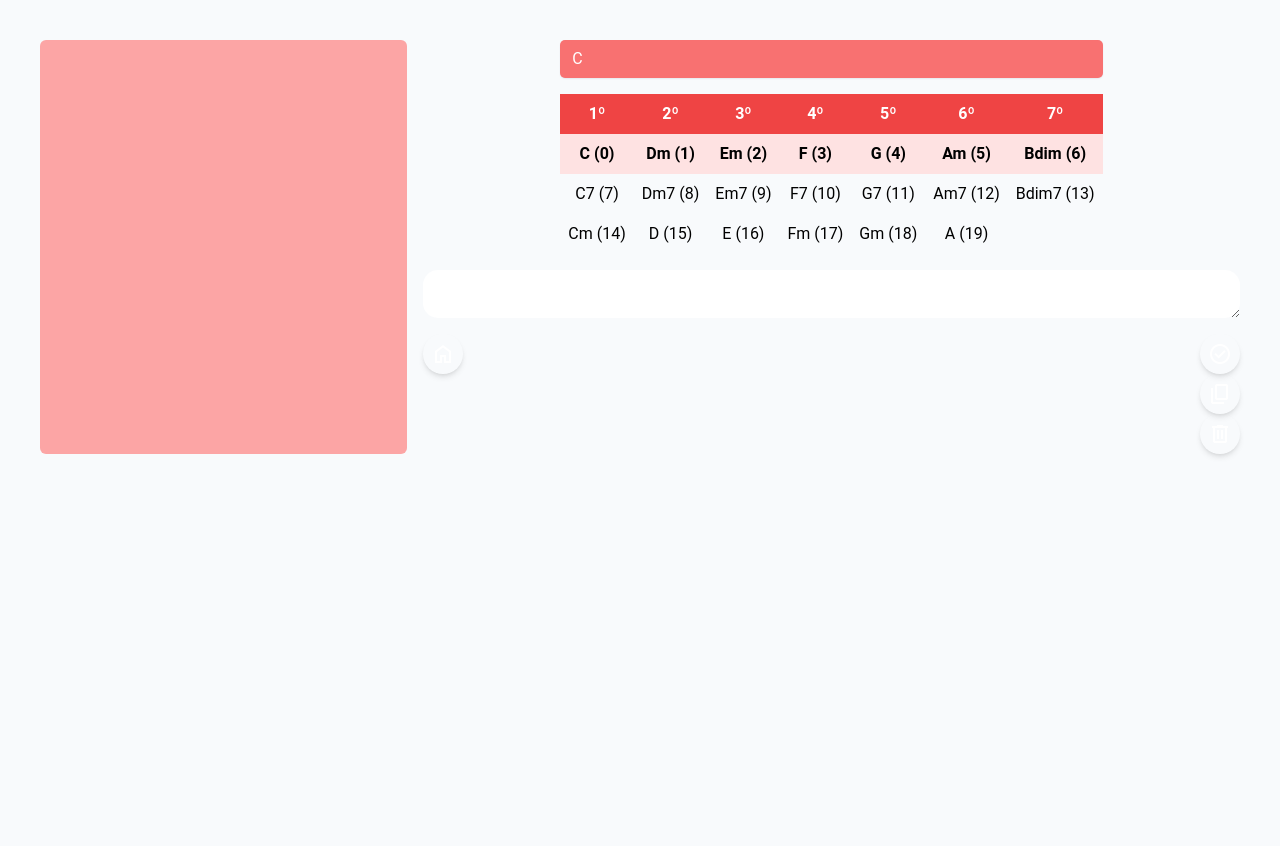
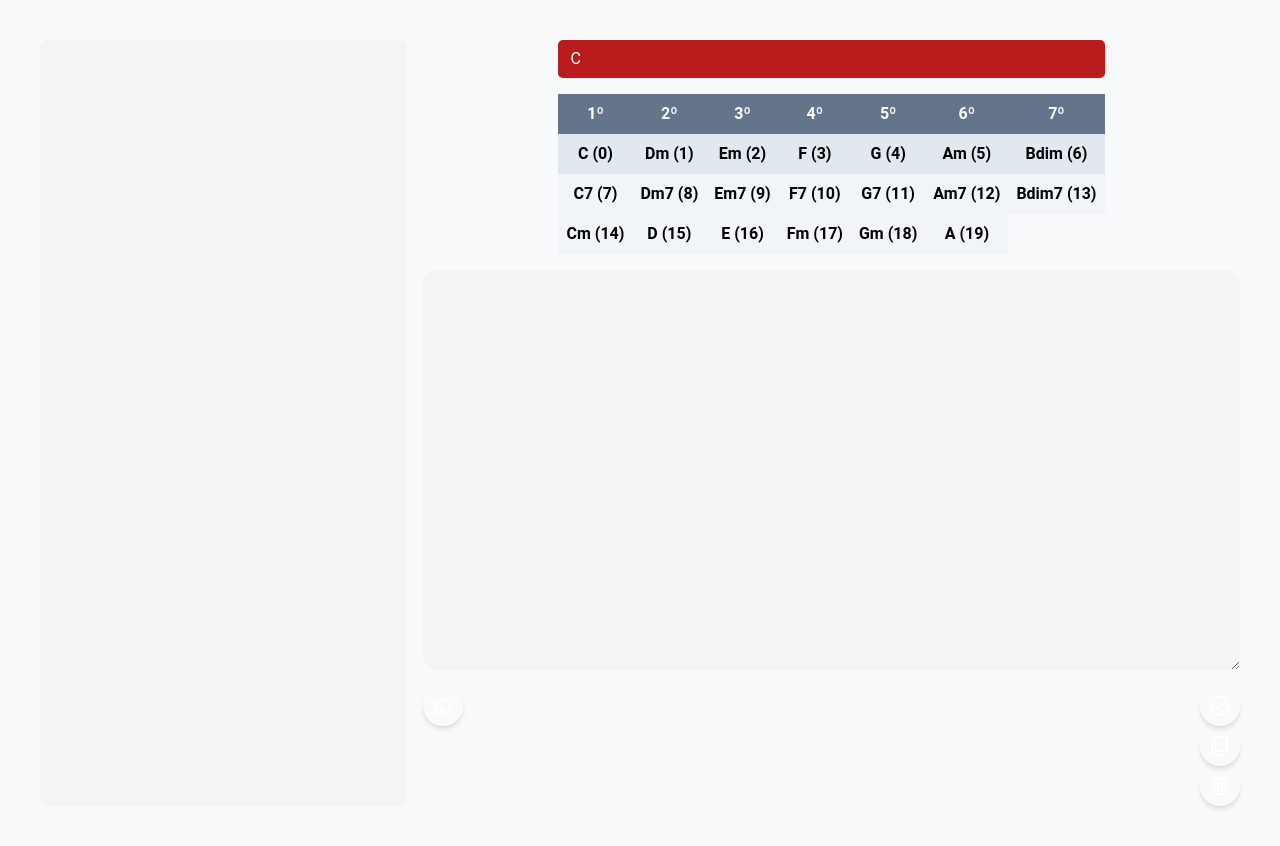
Before and after one commit to thiago-silva-santos/gospeltune, a Nuxt app: page /edit in a window 1280 px wide. Before the commit the page ends 800 px from the top, so only its background shows below. Built offline with nearby package versions, Linux system fonts and the light colour scheme.

Commit message:
Ajustes na tela inicial

```diff
--- a/components/AddSong.vue
+++ b/components/AddSong.vue
@@ -25,6 +25,7 @@
 <script>
 
 import corinhos from '../assets/corinhos.json'
+import { readFile, writeFile } from 'fs/promises'
 export default {
      props: {
           cifra: {
@@ -46,12 +47,18 @@ export default {
           enviar() {
                this.song.cifra = this.cifra
                const objetoComIdExiste = corinhos.some(objeto => objeto.id === this.id);
-               if(objetoComIdExiste) {
+               if (objetoComIdExiste) {
                     alert('id já existe')
                } else {
                     corinhos.push(this.song)
                }
           }
+     },
+     async mounted() {
+          const caminhoArquivo = join(this.$config.staticDir, 'dados.json');
+          const conteudoArquivo = await readFile(caminhoArquivo, 'utf-8');
+          this.objetos = JSON.parse(conteudoArquivo);
+
      }
 }
 </script>
@@ -61,6 +68,6 @@ export default {
 }
 
 input {
-     @apply bg-gray-200 appearance-none border-2 border-gray-200 rounded w-full py-2 px-4 text-gray-700 leading-tight  focus:bg-white;
+     @apply bg-gray-200 appearance-none border-2 border-gray-200 rounded w-full py-2 px-4 text-gray-700 leading-tight focus:bg-white;
 }
 </style>
--- a/components/CampoHarmonico.vue
+++ b/components/CampoHarmonico.vue
@@ -19,17 +19,17 @@
                <tbody>
                     <tr>
                          <td v-for="acorde in primeirosAcordes" :key="acorde.grau">
-                              {{ acorde.notacao }} ({{ acorde.grau }})
+                              <span class="text-red-700"> {{ acorde.notacao }} </span> ({{ acorde.grau }})
                          </td>
                     </tr>
                     <tr>
                          <td v-for="acorde in demaisAcordes" :key="acorde.grau">
-                              {{ acorde.notacao }} ({{ acorde.grau }})
+                              <span class="text-red-700"> {{ acorde.notacao }} </span> ({{ acorde.grau }})
                          </td>
                     </tr>
                     <tr>
                          <td v-for="acorde in outrosAcordes" :key="acorde.grau">
-                              {{ acorde.notacao }} ({{ acorde.grau }})
+                              <span class="text-red-700"> {{ acorde.notacao }} </span> ({{ acorde.grau }})
                          </td>
                     </tr>
                </tbody>
@@ -107,7 +107,6 @@ export default {
           },
           outrosAcordes() {
                return this.acordesFiltrados[0].acordes.slice(14)
-
           }
      },
      methods: {
@@ -137,11 +136,17 @@ td {
 }
 
 th {
-     @apply bg-red-500 text-white;
+     @apply bg-slate-500 text-white;
 }
 
 tr:nth-child(1) {
-    @apply bg-red-100 font-semibold
+    @apply bg-slate-200 font-semibold
+}
+tr:nth-child(2) {
+    @apply bg-slate-100 font-semibold
+}
+tr:nth-child(3) {
+    @apply bg-slate-100 font-semibold
 }
 
 select {
@@ -155,12 +160,12 @@ select {
      font-family: inherit;
      font-size: 16px;
      transition: all 150ms ease;
-     @apply mb-4 bg-red-400 text-white;
+     @apply mb-4 bg-red-700 text-white;
      outline: none;
 
 }
 
 option {
-     @apply bg-red-50 text-slate-900
+     @apply bg-slate-100 text-slate-900
 }
 </style>
--- a/components/InputSearch.vue
+++ b/components/InputSearch.vue
@@ -25,6 +25,7 @@ export default {
 
 <style scoped>
 .input_search {
-  @apply bg-gray-200 appearance-none border-2 border-gray-200 rounded w-full py-2 px-4 text-gray-700 leading-tight focus:outline-none focus:bg-white focus:border-purple-500;
+  @apply bg-gray-200 appearance-none border-2 border-gray-200 rounded w-full py-2 px-4 text-gray-700 leading-tight focus:outline-none focus:bg-white focus:border-slate-400;
 }
+
 </style>
--- a/components/SongsCards.vue
+++ b/components/SongsCards.vue
@@ -1,13 +1,10 @@
 <template>
   <div>
-    <section class=" py-10">
-      <!-- Card Grid -->
-
+    <section class=" py-10" v-if="hasItems">
       <div
         class="grid grid-flow-row gap-8 text-neutral-600 sm:grid-cols-1 md:grid-cols-2 lg:grid-cols-3 xl:grid-cols-4">
         <template v-for="item in searchResults" :key="item">
             <nuxt-link :to="`/song-view/${item.id}`">
-            <!-- Card Item -->
             <div
               class="card_ ">
               <div class="song_number text-center font-bold text-lg">
@@ -21,10 +18,14 @@
         </template>
       </div>
     </section>
+    <div v-else>
+      nenhum item encontrado...
+    </div>
   </div>
 </template>
 <script>
 export default {
+  emits: ['length'],
   props: {
     items: {
       type: Object,
@@ -36,7 +37,9 @@ export default {
     },
   },
   data() {
-    return {};
+    return {
+      hasItems: true
+    };
   },
 
   computed: {
@@ -53,12 +56,25 @@ export default {
   methods: {},
   created() {
   },
-  watch: {},
+  watch: {
+    searchResults(value) {
+      if(value.length == 0) {
+        this.hasItems = false
+      }
+      else {
+        this.hasItems = true
+      }
+    }
+  },
 };
 </script>
 <style lang="css" scoped>
 
 .card_ {
-  @apply w-full flex flex-col gap-4 lg:p-4 md:p-4 sm:p-2 p-2 rounded shadow-lg bg-white duration-300 cursor-pointer hover:bg-red-50 transition ease-in-out delay-150
+  @apply w-full flex flex-col gap-4 lg:p-4 md:p-4 sm:p-2 p-2 rounded shadow-lg bg-white cursor-pointer;
+  transition: all ease-in-out .3s;
+}
+.card_:hover{
+  @apply bg-gray-100 text-black
 }
 </style>
--- a/pages/edit.vue
+++ b/pages/edit.vue
@@ -7,7 +7,7 @@
         <div class="w-full max-w-[940px] ">
           <campo-harmonico @tune="getTuneEmitted" />
         </div>
-        <textarea ref="textArea" class="p-4 bg-red-100 h-[400px]" />
+        <textarea ref="textArea"/>
         <div class="edit_actions">
           <nuxt-link to="/">
             <button class="edit_btn_actions bg-sky-500">
@@ -34,7 +34,6 @@
           </div>
         </div>
       </div>
-
     </div>
 </template>
 <script>
@@ -134,10 +133,11 @@ textarea {
   outline: none;
   width: 100%;
   max-width: 940px;
+  @apply p-4 bg-gray-100 h-[400px]
 }
 
 .song_preview {
-  @apply flex flex-col bg-red-300 p-4 rounded-md
+  @apply flex flex-col bg-gray-100 p-4 rounded-md
 }
 
 .copied_message {
--- a/pages/index.vue
+++ b/pages/index.vue
@@ -3,14 +3,21 @@
     <div class="input_search_container min-w-[280px] md:w-[300px] lg:-w[350px] max-w-[400px] gap-10 flex flex-col">
       <input-search @search="onSearch"></input-search>
     </div>
-    <section class="cards_container w-full">
-      <SongsCards :items="corinhos" :text-search="search"/>
+      <section class="cards_container w-full">
+        <h1>Corinhos</h1>
+        <SongsCards :items="corinhos" :text-search="search"/>
+      </section>
+
+    <section class="cards_container harpa w-full">
+      <h1>Hinos da Harpa Cristã</h1>
+      <SongsCards :items="hinos" :text-search="search"/>
     </section>
     <edit-button/>
   </div>
 </template>
 <script>
 import corinhos from '../assets/corinhos.json'
+import hinos from '../assets/hinos.json'
 export default {
   data() {
     return {
@@ -26,20 +33,24 @@ export default {
 
     corinhos() {
       return corinhos
+    },
+    hinos() {
+      return hinos
     }
   },
-
 };
 </script>
 <style lang="css">
 .main_page_container {
-  @apply container p-10 m-auto flex flex-col justify-center items-center gap-10;
+  @apply container p-10 m-auto flex flex-col justify-center items-center gap-20;
 }
 
 .input_search {
   @apply bg-gray-200 appearance-none border-2 border-gray-200 rounded w-full py-2 px-4 text-gray-700 leading-tight focus:outline-none focus:bg-white focus:border-purple-500;
 }
-
+h1 {
+  @apply text-lg
+}
 @media (max-width: 420px) {
   .main_page_container {
     @apply py-10 px-4;
```
Also changed, not shown: assets/corinhos.json (+5 -5 lines).
